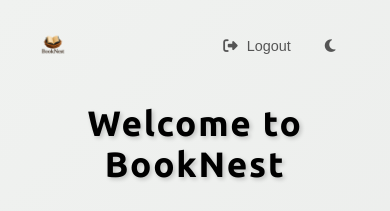
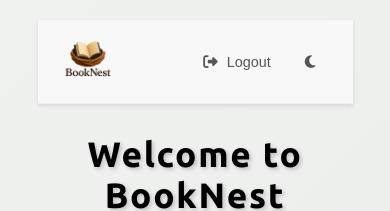
Before and after one commit to akashasahu07/BookNest, an Angular app: page /home in a window 390 px wide. Shown: the top 211 px of the page. Built offline with nearby package versions, Linux system fonts and the light colour scheme.

Commit message:
header update

```diff
--- a/src/app/home/home.component.css
+++ b/src/app/home/home.component.css
@@ -24,10 +24,19 @@
     display: flex; /* Enable Flexbox */
     justify-content: space-between;
     align-items: center;
-    padding: 10px 0;
+    padding: 10px 20px; /* Add some horizontal padding for better spacing */
     margin-bottom: 30px;
     box-sizing: border-box;
     flex-wrap: nowrap; /* Prevent wrapping of header items */
+    background-color: #f8f8f8; /* Add a light grayish-white background */
+    border-bottom: 1px solid #eee; /* Optional: Add a subtle bottom border */
+    box-shadow: 0 2px 4px rgba(0, 0, 0, 0.1); /* Add a subtle box shadow */
+}
+
+.home-container.dark-mode .app-header {
+    background-color: #333; /* Dark mode header background */
+    border-bottom-color: #555; /* Dark mode subtle bottom border */
+    box-shadow: 0 2px 4px rgba(255, 255, 255, 0.05); /* Add a subtle dark mode box shadow */
 }
 
 .logo {
@@ -357,11 +366,12 @@
 @media (max-width: 576px) {
     .app-header {
         align-items: flex-start;
+        align-items: center;
         justify-content: space-between;
     }
 
     .logo {
-        height: 30px; /* Adjust logo size for smaller screens if needed */
+        height: 60px; /* Adjust logo size for smaller screens if needed */
     }
 
     .header-actions {
@@ -435,6 +445,7 @@
     .app-header {
         justify-content: space-between;
         flex-direction: row;
+        align-items: center;
     }
 
     .logo {
@@ -484,6 +495,7 @@
 @media (min-width: 993px) {
     .app-header {
         flex-direction: row;
+        align-items: center;
     }
 
     .logo {
@@ -533,6 +545,7 @@
 @media (min-width: 1201px) {
     .app-header {
         flex-direction: row;
+        align-items: center;
     }
 
     .logo {
```
